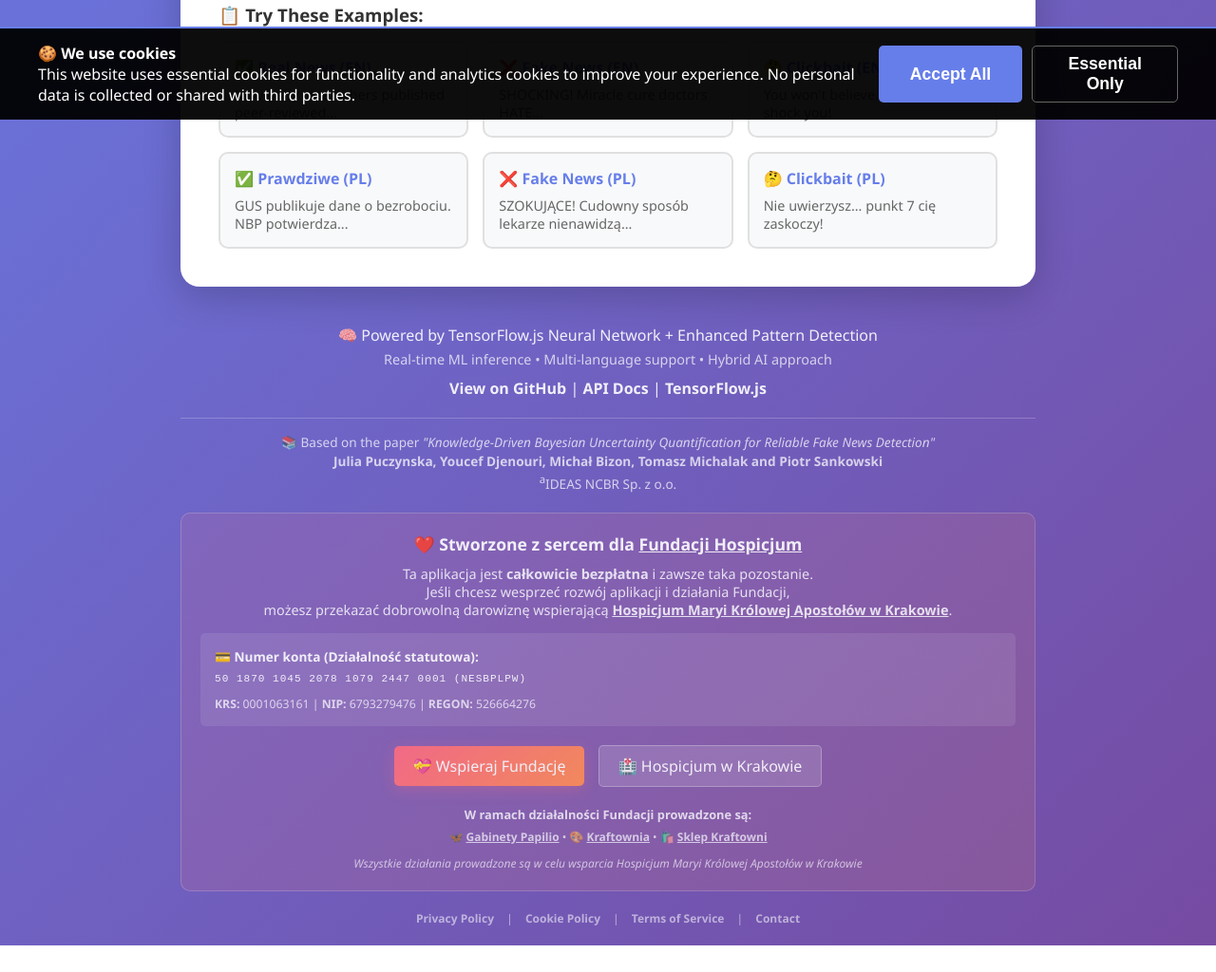
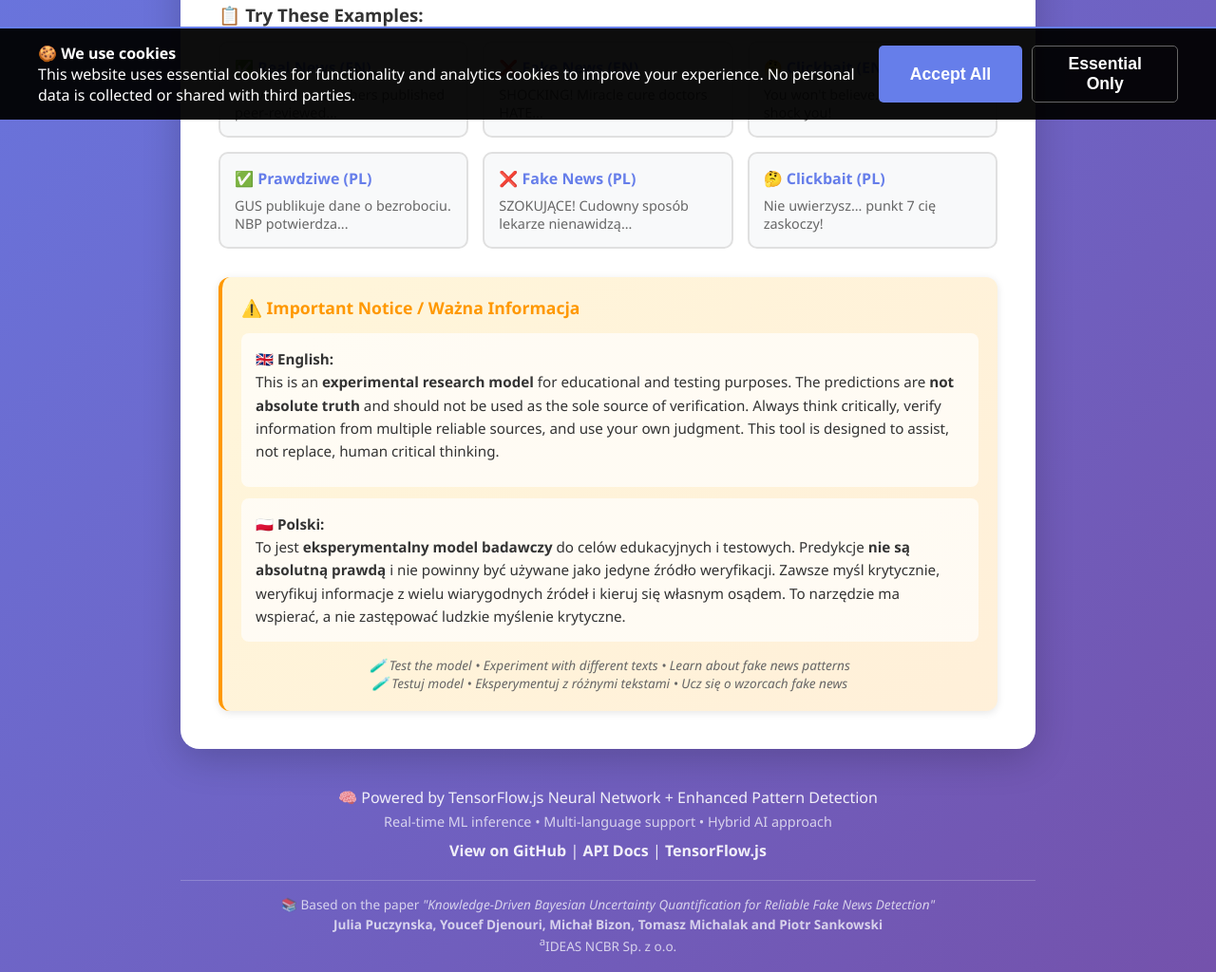
Before and after one commit to PiotrStyla/BANED, a website: page docs/index.html in a window 1280 px wide. Shown: the part 674-1698 px from the top of the page at 95% size. Before the commit the page ends 1670 px from the top, so only its background shows below. Drawn offline with Linux system fonts and the light colour scheme; no server answers.

Commit message:
Add bilingual experimental disclaimer - encourages critical thinking

```diff
--- a/docs/index.html
+++ b/docs/index.html
@@ -534,6 +534,38 @@ Example: 'Department of Health announces new vaccination program for children'"
                     </div>
                 </div>
             </div>
+
+            <!-- Important Disclaimer -->
+            <div style="margin-top: 30px; padding: 20px; background: linear-gradient(135deg, rgba(255,193,7,0.15) 0%, rgba(255,152,0,0.15) 100%); border-radius: 12px; border-left: 4px solid #ff9800; box-shadow: 0 2px 8px rgba(0,0,0,0.1);">
+                <h3 style="margin: 0 0 15px 0; color: #ff9800; font-size: 1.1em; display: flex; align-items: center; gap: 8px;">
+                    ⚠️ Important Notice / Ważna Informacja
+                </h3>
+
+                <div style="background: rgba(255,255,255,0.7); padding: 15px; border-radius: 8px; margin-bottom: 12px;">
+                    <p style="margin: 0 0 10px 0; line-height: 1.6; color: #333; font-size: 0.95em;">
+                        <strong>🇬🇧 English:</strong><br>
+                        This is an <strong>experimental research model</strong> for educational and testing purposes.
+                        The predictions are <strong>not absolute truth</strong> and should not be used as the sole source of verification.
+                        Always think critically, verify information from multiple reliable sources, and use your own judgment.
+                        This tool is designed to assist, not replace, human critical thinking.
+                    </p>
+                </div>
+
+                <div style="background: rgba(255,255,255,0.7); padding: 15px; border-radius: 8px;">
+                    <p style="margin: 0; line-height: 1.6; color: #333; font-size: 0.95em;">
+                        <strong>🇵🇱 Polski:</strong><br>
+                        To jest <strong>eksperymentalny model badawczy</strong> do celów edukacyjnych i testowych.
+                        Predykcje <strong>nie są absolutną prawdą</strong> i nie powinny być używane jako jedyne źródło weryfikacji.
+                        Zawsze myśl krytycznie, weryfikuj informacje z wielu wiarygodnych źródeł i kieruj się własnym osądem.
+                        To narzędzie ma wspierać, a nie zastępować ludzkie myślenie krytyczne.
+                    </p>
+                </div>
+
+                <p style="margin: 15px 0 0 0; text-align: center; font-size: 0.85em; color: #666; font-style: italic;">
+                    🧪 Test the model • Experiment with different texts • Learn about fake news patterns<br>
+                    🧪 Testuj model • Eksperymentuj z różnymi tekstami • Ucz się o wzorcach fake news
+                </p>
+            </div>
         </div>
 
         <div class="footer">
```
Also changed, not shown: static/index.html (+32 -0 lines).
